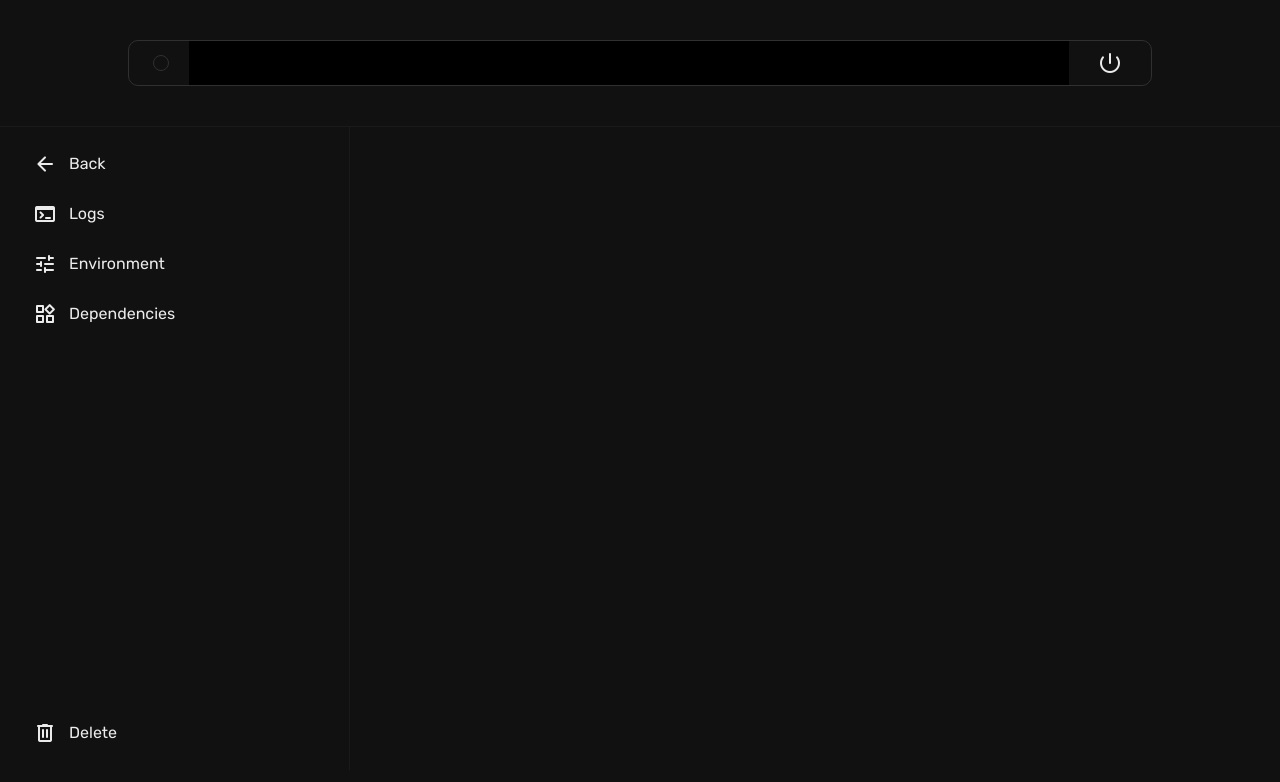
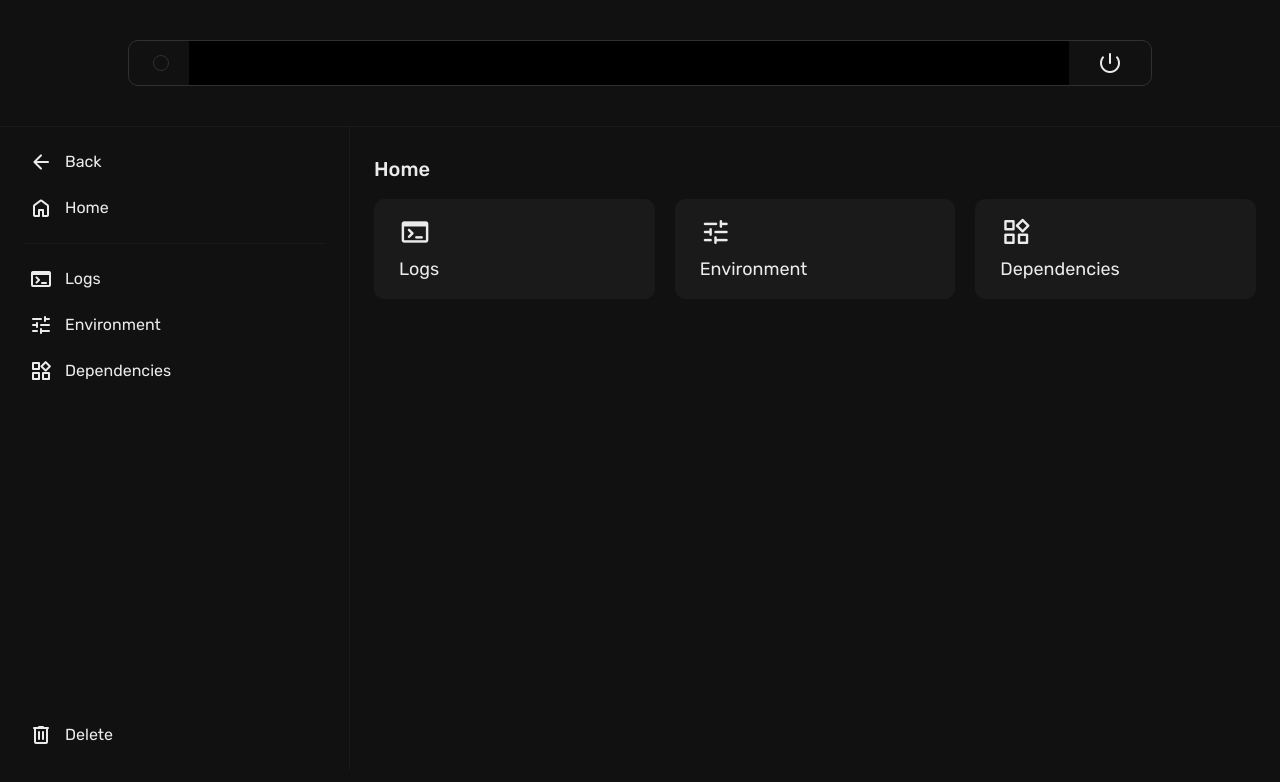
Before and after one commit to vertex-center/vertex, a React (Create React App) app: page /#/bay/1 in a window 1280 px wide. Shown: the top 782 px of the page. Built offline with nearby package versions, Linux system fonts and the light colour scheme; no server answers.

Commit message:
Add home to bay details and improve navigation
Signed-off-by: Quentin Guidée <quentin.guidee@gmail.com>

```diff
--- a/src/App.tsx
+++ b/src/App.tsx
@@ -5,6 +5,7 @@ import BayDetails from "./pages/BayDetails/BayDetails";
 import BayDetailsLogs from "./pages/BayDetailsLogs/BayDetailsLogs";
 import BayDetailsEnv from "./pages/BayDetailsEnv/BayDetailsEnv";
 import BayDetailsDependencies from "./pages/BayDetailsDependencies";
+import BayDetailsHome from "./pages/BayDetailsHome/BayDetailsHome";
 
 function App() {
     return (
@@ -14,6 +15,7 @@ function App() {
                 <Route path="/" element={<Infrastructure />} index />
                 <Route path="/marketplace" element={<Marketplace />} />
                 <Route path="/bay/:uuid/" element={<BayDetails />}>
+                    <Route path="/bay/:uuid/" element={<BayDetailsHome />} />
                     <Route
                         path="/bay/:uuid/logs"
                         element={<BayDetailsLogs />}
--- a/src/pages/BayDetails/BayDetails.module.sass
+++ b/src/pages/BayDetails/BayDetails.module.sass
@@ -17,7 +17,7 @@
     box-sizing: border-box
 
     &Item
-        padding: 12px 20px
+        padding: 10px 16px
         cursor: pointer
         border-radius: dimensions.$border-radius
         border: 1px solid transparent
@@ -30,6 +30,9 @@
         &Red:hover
             border-color: colors.$red
             color: colors.$red
+
+        &Active
+            background-color: colors.$bg-secondary
 
 .bay
     padding: 40px 10%
@@ -50,3 +53,7 @@
 
     & > *
         margin: 0 24px
+
+.separator
+    margin: 12px
+    border-bottom: 1px solid colors.$bg-secondary
--- a/src/pages/BayDetails/BayDetails.tsx
+++ b/src/pages/BayDetails/BayDetails.tsx
@@ -8,7 +8,7 @@ import {
     startInstance,
     stopInstance,
 } from "../../backend/backend";
-import { Link, Outlet, useNavigate, useParams } from "react-router-dom";
+import { NavLink, Outlet, useNavigate, useParams } from "react-router-dom";
 
 import styles from "./BayDetails.module.sass";
 import Symbol from "../../components/Symbol/Symbol";
@@ -21,6 +21,24 @@ import {
 } from "../../backend/sse";
 import Spacer from "../../components/Spacer/Spacer";
 import classNames from "classnames";
+
+export const bayNavItems = [
+    {
+        label: "Logs",
+        to: "/logs",
+        symbol: "terminal",
+    },
+    {
+        label: "Environment",
+        to: "/environment",
+        symbol: "tune",
+    },
+    {
+        label: "Dependencies",
+        to: "/dependencies",
+        symbol: "widgets",
+    },
+];
 
 type MenuItemProps = {
     to?: string;
@@ -36,23 +54,37 @@ function MenuItem(props: MenuItemProps) {
     const { to, symbol, name, onClick, red } = props;
 
     const content = (
-        <div
-            className={classNames({
-                [styles.menuItem]: true,
-                [styles.menuItemRed]: red,
-            })}
-            onClick={onClick}
-        >
         <Horizontal alignItems="center" gap={12}>
             <Symbol name={symbol} />
             {name}
         </Horizontal>
+    );
+
+    const className = classNames({
+        [styles.menuItem]: true,
+        [styles.menuItemRed]: red,
+    });
+
+    if (!to)
+        return (
+            <div className={className} onClick={onClick}>
+                {content}
             </div>
         );
 
-    if (!to) return content;
-
-    return <Link to={to}>{content}</Link>;
+    return (
+        <NavLink
+            to={to}
+            className={({ isActive }) =>
+                classNames({
+                    [className]: true,
+                    [styles.menuItemActive]: isActive,
+                })
+            }
+        >
+            {content}
+        </NavLink>
+    );
 }
 
 export default function BayDetails() {
@@ -115,21 +147,15 @@ export default function BayDetails() {
             <Horizontal className={styles.content}>
                 <div className={styles.menu}>
                     <MenuItem to="/" symbol="arrow_back" name="Back" />
+                    <MenuItem to={`/bay/${uuid}/`} symbol="home" name="Home" />
+                    <div className={styles.separator} />
+                    {bayNavItems.map((item) => (
                         <MenuItem
-                        to={`/bay/${uuid}/logs`}
-                        symbol="terminal"
-                        name="Logs"
+                            to={`/bay/${uuid}${item.to}`}
+                            symbol={item.symbol}
+                            name={item.label}
                         />
-                    <MenuItem
-                        to={`/bay/${uuid}/environment`}
-                        symbol="tune"
-                        name="Environment"
-                    />
-                    <MenuItem
-                        to={`/bay/${uuid}/dependencies`}
-                        symbol="widgets"
-                        name="Dependencies"
-                    />
+                    ))}
                     <Spacer />
                     <MenuItem
                         onClick={onDeleteInstance}
--- /dev/null
+++ b/src/pages/BayDetailsHome/BayDetailsHome.module.sass
@@ -0,0 +1,27 @@
+@use "../../styles/colors"
+@use "../../styles/dimensions"
+@use "../../styles/fonts"
+
+.nav
+    display: grid
+    grid-template-columns: repeat(3, 1fr)
+    gap: 20px
+
+    &Item
+        display: flex
+        flex-direction: column
+        gap: 12px
+        background-color: colors.$bg-secondary
+        border-radius: dimensions.$border-radius
+        padding: 16px 24px 20px
+        font-size: 18px
+        border: 1px solid colors.$bg-secondary
+        transition: all 0.1s ease
+        cursor: pointer
+
+        &:hover
+            background-color: colors.$bg-secondary-hover
+            border-color: colors.$bg-accent
+
+        &Symbol
+            font-size: 32px
--- /dev/null
+++ b/src/pages/BayDetailsHome/BayDetailsHome.tsx
@@ -0,0 +1,31 @@
+import { Fragment } from "react";
+import { Title } from "../../components/Text/Text";
+import Symbol from "../../components/Symbol/Symbol";
+
+import styles from "./BayDetailsHome.module.sass";
+import { bayNavItems } from "../BayDetails/BayDetails";
+import { Link, useParams } from "react-router-dom";
+
+export default function BayDetailsHome() {
+    const { uuid } = useParams();
+
+    return (
+        <Fragment>
+            <Title>Home</Title>
+            <nav className={styles.nav}>
+                {bayNavItems.map((item) => (
+                    <Link
+                        to={`/bay/${uuid}${item.to}`}
+                        className={styles.navItem}
+                    >
+                        <Symbol
+                            className={styles.navItemSymbol}
+                            name={item.symbol}
+                        />
+                        <div>{item.label}</div>
+                    </Link>
+                ))}
+            </nav>
+        </Fragment>
+    );
+}
--- /dev/null
+++ b/src/pages/BayDetailsHome/index.tsx
@@ -0,0 +1 @@
+export { default } from "./BayDetailsHome";
```
Lines whose indentation alone changed are shown as unchanged.
